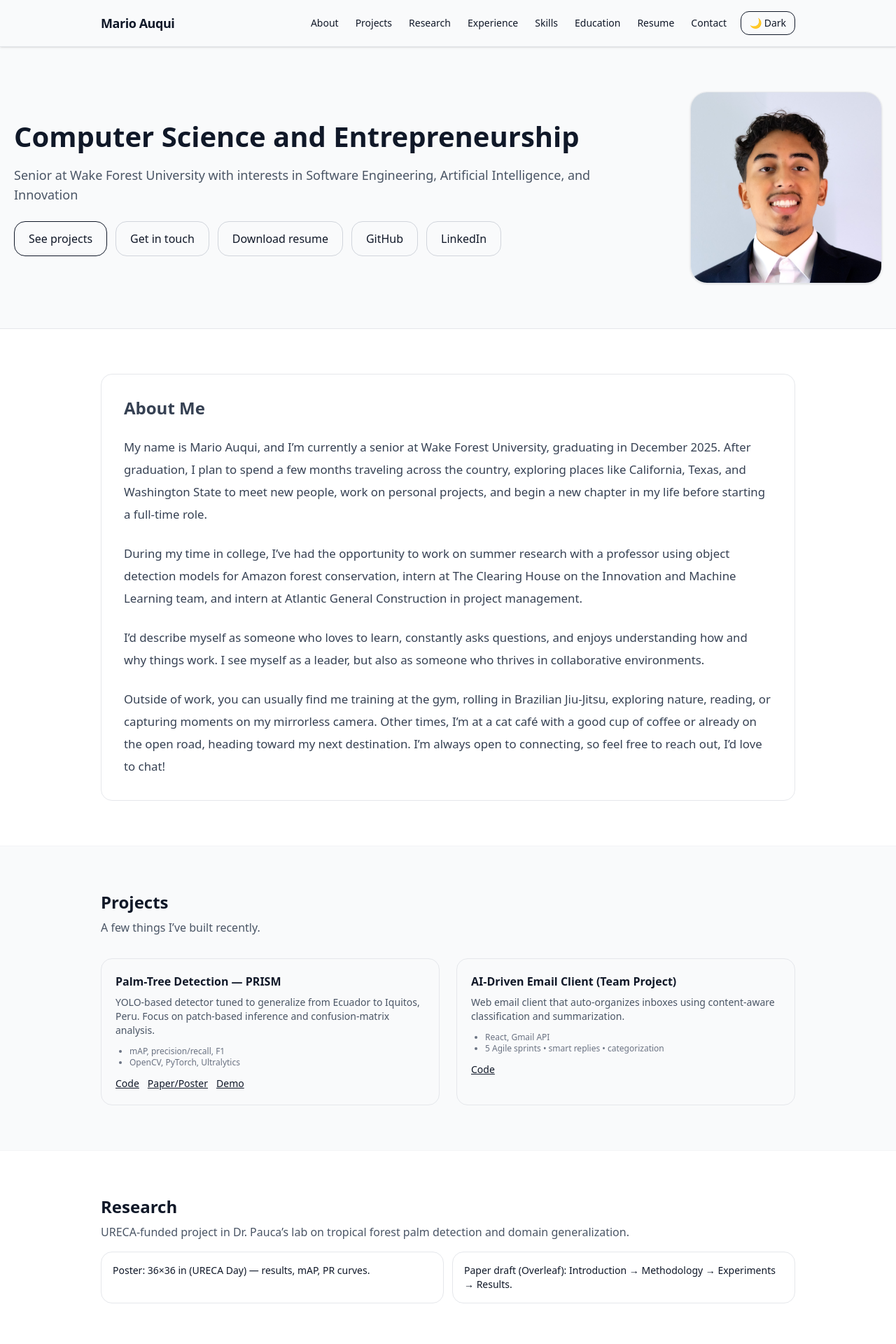
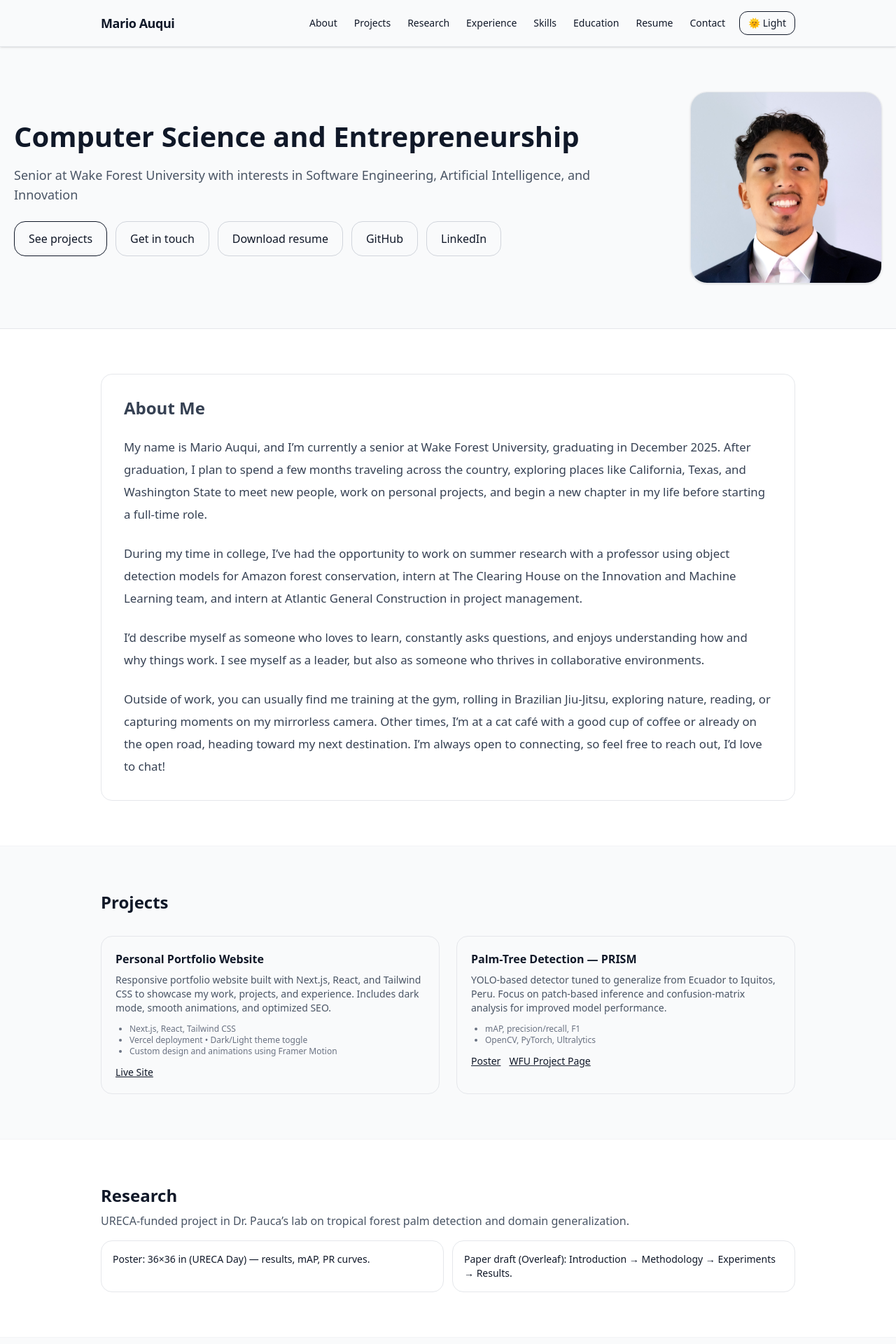
Before and after one commit to marioauqui/PersonalSite, a Next.js app: page / in a window 1280 px wide. Shown: the top 1920 px of the page at 70% size. Built offline with nearby package versions, Linux system fonts and the light colour scheme.

Commit message:
Some Links

```diff
--- a/package.json
+++ b/package.json
@@ -23,6 +23,7 @@
     "autoprefixer": "^10.4.21",
     "eslint": "^9",
     "eslint-config-next": "15.5.4",
+    "sass": "^1.93.2",
     "tailwindcss": "^4",
     "typescript": "^5"
   }
--- a/src/app/layout.tsx
+++ b/src/app/layout.tsx
@@ -1,45 +1,45 @@
+// src/app/layout.tsx
 import type { Metadata } from "next";
 import { Geist, Geist_Mono } from "next/font/google";
 import "./globals.css";
 import Providers from "@/components/providers";
 
-const geistSans = Geist({ variable: "--font-geist-sans", subsets: ["latin"] });
-const geistMono = Geist_Mono({ variable: "--font-geist-mono", subsets: ["latin"] });
+const geistSans = Geist({
+  variable: "--font-geist-sans",
+  subsets: ["latin"],
+});
+
+const geistMono = Geist_Mono({
+  variable: "--font-geist-mono",
+  subsets: ["latin"],
+});
 
 export const metadata: Metadata = {
   title: "Mario Auqui",
   description: "Portfolio website of Mario Auqui — builder, researcher, and aspiring SWE.",
 };
 
-export default function RootLayout({ children }: { children: React.ReactNode }) {
+export default function RootLayout({
+  children,
+}: Readonly<{
+  children: React.ReactNode;
+}>) {
   return (
     <html lang="en" suppressHydrationWarning>
       <body
-        className={`${geistSans.variable} ${geistMono.variable} antialiased transition-colors duration-300
-                   bg-white text-neutral-900 dark:bg-neutral-950 dark:text-neutral-100`}
+        className={`${geistSans.variable} ${geistMono.variable} antialiased transition-colors duration-300`}
       >
-        {/* OPTIONAL: No-flash script to prevent theme flickering on load */}
+        {/*
+          Inline script to prevent theme flash on first paint.
+          It runs before React hydration and sets the `dark` class on <html>
+          based on localStorage or prefers-color-scheme.
+        */}
         <script
           dangerouslySetInnerHTML={{
-            __html: `
-              (function() {
-                function getInitialColorMode() {
-                  const persistedColorPreference = window.localStorage.getItem('theme');
-                  const hasPersistedPreference = typeof persistedColorPreference === 'string';
-                  if (hasPersistedPreference) {
-                    return persistedColorPreference;
-                  }
-                  // Since you disabled system preference, we default to light.
-                  return 'light';
-                }
-                const colorMode = getInitialColorMode();
-                if (colorMode === 'dark') {
-                  document.documentElement.classList.add('dark');
-                }
-              })();
-            `,
+            __html: `;(function(){try{var theme=localStorage.getItem('theme');var hasTheme=typeof theme==='string';if(hasTheme){if(theme==='dark'){document.documentElement.classList.add('dark');}else{document.documentElement.classList.remove('dark');}}else{if(window.matchMedia('(prefers-color-scheme: dark)').matches){document.documentElement.classList.add('dark');}else{document.documentElement.classList.remove('dark');}}}catch(e){}})()`
           }}
         />
+        {/* Providers wraps everything (client-side ThemeProvider, etc.) */}
         <Providers>{children}</Providers>
       </body>
     </html>
--- a/src/app/page.tsx
+++ b/src/app/page.tsx
@@ -130,38 +130,64 @@ export default function Home() {
 <section id="projects" className="bg-gray-50 border-y border-gray-100 dark:bg-gray-900 dark:border-gray-800">
   <div className="max-w-5xl mx-auto px-4 pt-16 pb-16">
     <h2 className="text-2xl font-bold">Projects</h2>
-          <p className="text-gray-600 dark:text-gray-300 mt-2">A few things I’ve built recently.</p>
+
     <div className="mt-8 grid md:grid-cols-2 gap-6">
+
+      {/* Portfolio Website */}
+      <article className="rounded-2xl border border-gray-200 dark:border-gray-800 p-5 hover:shadow-sm transition">
+        <h3 className="font-semibold">Personal Portfolio Website</h3>
+        <p className="text-sm text-gray-600 dark:text-gray-300 mt-2">
+          Responsive portfolio website built with Next.js, React, and Tailwind CSS to showcase my work,
+          projects, and experience. Includes dark mode, smooth animations, and optimized SEO.
+        </p>
+        <ul className="mt-3 text-xs text-gray-500 dark:text-gray-400 list-disc pl-5">
+          <li>Next.js, React, Tailwind CSS</li>
+          <li>Vercel deployment • Dark/Light theme toggle</li>
+          <li>Custom design and animations using Framer Motion</li>
+        </ul>
+        <div className="mt-3 flex gap-3 text-sm">
+          <a
+            href="https://marioauqui.com"
+            target="_blank"
+            rel="noreferrer"
+            className="underline"
+          >
+            Live Site
+          </a>
+        </div>
+      </article>
+
+      {/* PRISM Palm Detection */}
       <article className="rounded-2xl border border-gray-200 dark:border-gray-800 p-5 hover:shadow-sm transition">
         <h3 className="font-semibold">Palm-Tree Detection — PRISM</h3>
         <p className="text-sm text-gray-600 dark:text-gray-300 mt-2">
           YOLO-based detector tuned to generalize from Ecuador to Iquitos, Peru.
-                Focus on patch-based inference and confusion-matrix analysis.
+          Focus on patch-based inference and confusion-matrix analysis for improved model performance.
         </p>
         <ul className="mt-3 text-xs text-gray-500 dark:text-gray-400 list-disc pl-5">
           <li>mAP, precision/recall, F1</li>
           <li>OpenCV, PyTorch, Ultralytics</li>
         </ul>
         <div className="mt-3 flex gap-3 text-sm">
-                <a href="#" className="underline">Code</a>
-                <a href="#" className="underline">Paper/Poster</a>
-                <a href="#" className="underline">Demo</a>
+          <a
+            href="/MarioUrecaPoster.pdf"
+            target="_blank"
+            rel="noreferrer"
+            className="underline"
+          >
+            Poster
+          </a>
+          <a
+            href="https://photostories.wfu.edu/minds-in-motion"
+            target="_blank"
+            rel="noreferrer"
+            className="underline"
+          >
+            WFU Project Page
+          </a>
         </div>
       </article>
 
-            <article className="rounded-2xl border border-gray-200 dark:border-gray-800 p-5 hover:shadow-sm transition">
-              <h3 className="font-semibold">AI-Driven Email Client (Team Project)</h3>
-              <p className="text-sm text-gray-600 dark:text-gray-300 mt-2">
-                Web email client that auto-organizes inboxes using content-aware classification and summarization.
-              </p>
-              <ul className="mt-3 text-xs text-gray-500 dark:text-gray-400 list-disc pl-5">
-                <li>React, Gmail API</li>
-                <li>5 Agile sprints • smart replies • categorization</li>
-              </ul>
-              <div className="mt-3 flex gap-3 text-sm">
-                <a href="#" className="underline">Code</a>
-              </div>
-            </article>
     </div>
   </div>
 </section>
--- a/src/components/theme-toggle.tsx
+++ b/src/components/theme-toggle.tsx
@@ -1,35 +1,41 @@
-// src/components/theme-toggle.tsx
 "use client";
 
-import { useTheme } from "next-themes";
 import { useEffect, useState } from "react";
 
 export default function ThemeToggle() {
-  const { setTheme, resolvedTheme, theme } = useTheme();
-  const [mounted, setMounted] = useState(false);
-  useEffect(() => setMounted(true), []);
+  const [theme, setTheme] = useState<"light" | "dark">("dark");
 
-  if (!mounted) {
-    return (
-      <button
-        aria-label="Toggle theme"
-        className="px-3 py-1.5 rounded-xl border text-sm"
-      >
-        Theme
-      </button>
-    );
-  }
+  // Load saved theme or system preference
+  useEffect(() => {
+    const stored = localStorage.getItem("theme");
+    if (stored === "light" || stored === "dark") {
+      setTheme(stored);
+      document.documentElement.classList.remove("light-theme", "dark-theme");
+      document.documentElement.classList.add(`${stored}-theme`);
+    } else {
+      // default dark theme
+      document.documentElement.classList.add("dark-theme");
+      setTheme("dark");
+    }
+  }, []);
 
-  const isDark = resolvedTheme === "dark";
+  // Toggle handler
+  const toggleTheme = () => {
+    const newTheme = theme === "dark" ? "light" : "dark";
+    document.documentElement.classList.remove("light-theme", "dark-theme");
+    document.documentElement.classList.add(`${newTheme}-theme`);
+    setTheme(newTheme);
+    localStorage.setItem("theme", newTheme);
+  };
 
   return (
     <button
       aria-label="Toggle theme"
-      onClick={() => setTheme(isDark ? "light" : "dark")}
+      onClick={toggleTheme}
       className="px-3 py-1.5 rounded-xl border text-sm hover:opacity-80 transition"
-      title={isDark ? "Switch to light" : "Switch to dark"}
+      title={theme === "dark" ? "Switch to light mode" : "Switch to dark mode"}
     >
-      {isDark ? "🌞 Light" : "🌙 Dark"}
+      {theme === "dark" ? "🌞 Light" : "🌚 Dark"}
     </button>
   );
 }
```
Also changed, not shown: 2 other files (tests, documents, lock files or other folders). Lines whose indentation alone changed are shown as unchanged.
